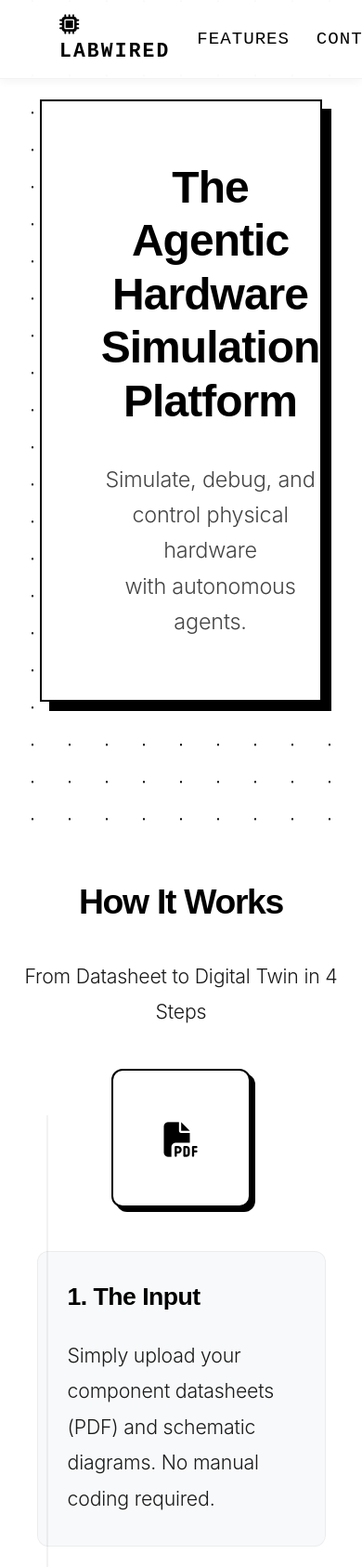
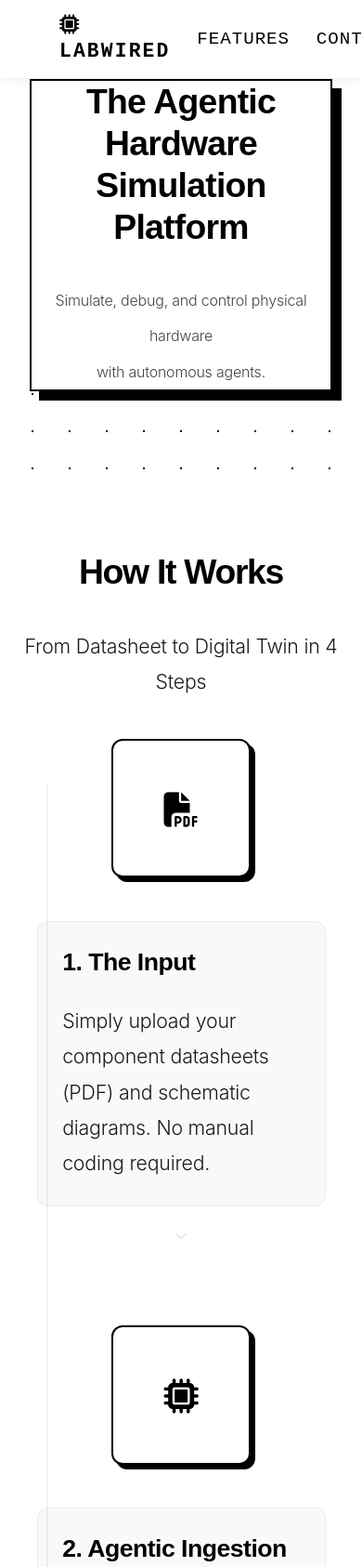
Before and after one commit to w1ne/labwired-landing, a plain HTML site: page index.html in a window 390 px wide. Shown: the top 1686 px of the page at 93% size. Drawn offline with Linux system fonts and the light colour scheme.

Commit message:
style: fix VS Code mockup overflow on mobile

```diff
--- a/style.css
+++ b/style.css
@@ -974,6 +974,47 @@ footer.major .actions li {
     }
 }
 
+/* Mobile Hero Perfection */
+@media screen and (max-width: 480px) {
+    #banner {
+        padding: 4em 1.5em 3em 1.5em;
+        /* Tighter padding */
+    }
+
+    #banner .content {
+        padding: 0;
+        width: 100%;
+    }
+
+    #banner header h2 {
+        font-size: 1.75em;
+        line-height: 1.2;
+        margin-bottom: 1em;
+    }
+
+    #banner header p {
+        font-size: 1rem;
+    }
+
+    .process-content {
+        padding: 1.25em;
+        /* Slightly tighter padding */
+        overflow-x: hidden;
+    }
+
+    .vscode-window {
+        width: 100%;
+        margin-left: 0;
+        margin-right: 0;
+        font-size: 0.75em;
+        /* Smaller font for mobile code */
+    }
+
+    .vscode-body {
+        padding: 1em;
+    }
+}
+
 /* VS Code Mockup */
 .vscode-window {
     background: #1e1e1e;
```
